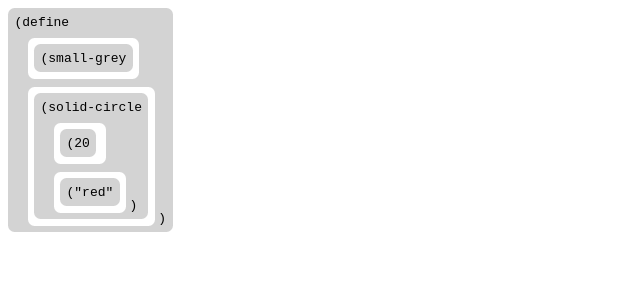
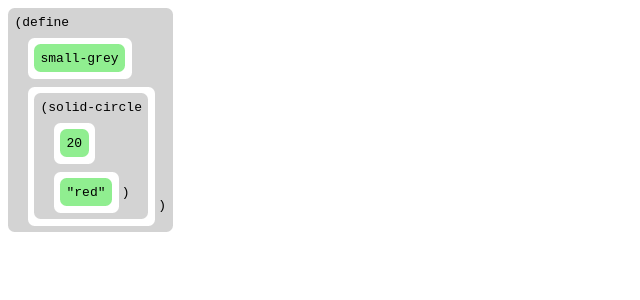
Before and after one commit to kimjulian-gc/Block-Parsons, a React (Vite) app: page / in a window 1280 px wide. Shown: the top 300 px of the page, without its empty margins (0-640 px from the left). Built offline with nearby package versions, Linux system fonts and the light colour scheme.

Commit message:
Support constants properly

```diff
--- a/src/block/ArgumentSlot.tsx
+++ b/src/block/ArgumentSlot.tsx
@@ -10,7 +10,7 @@ export function ArgumentSlot({ blockProps }: ArgumentSlotProps) {
   return (
     <Box
       width={"fit-content"}
-      minWidth={"3em"}
+      minWidth={"2em"}
       minHeight={"0.25em"}
       bgcolor={"white"}
       padding={"0.5em"}
--- a/src/block/Block.tsx
+++ b/src/block/Block.tsx
@@ -9,17 +9,15 @@ interface ArgumentOptions {
 
 export interface BlockProps {
   name: string;
-  argumentOptions: ArgumentOptions;
+  argumentOptions?: ArgumentOptions;
   // TODO: i don't like this implementation of child
   //  blocks, ideally i'd like child elements
   childBlocks?: BlockProps[];
 }
 
-export function Block({
-  name,
-  argumentOptions: { minAmount },
-  childBlocks,
-}: BlockProps) {
+export function Block({ name, argumentOptions, childBlocks }: BlockProps) {
+  const { minAmount } = argumentOptions ?? { minAmount: 0 };
+  const isConstant = minAmount === 0;
   const [args] = useState<(BlockProps | undefined)[]>(() => {
     if (!childBlocks) {
       return Array.from({ length: minAmount });
@@ -35,19 +33,22 @@ export function Block({
   return (
     <Stack
       width={"fit-content"}
-      bgcolor={"lightgray"}
+      bgcolor={isConstant ? "lightgreen" : "lightgray"}
       padding={"0.5em"}
       borderRadius={"0.5em"}
       fontFamily={"monospace"}
       spacing={1}
       useFlexGap
     >
-      ({name}
+      {isConstant ? null : "("}
+      {name}
       {args.map((blockProps, index) =>
         index === args.length - 1 ? (
           <Stack direction={"row"} alignItems={"flex-end"} key={index}>
             <ArgumentSlot blockProps={blockProps} />{" "}
-            <Box marginLeft={"0.25em"}>)</Box>
+            <Box marginLeft={"0.25em"} marginBottom={"1em"}>
+              )
+            </Box>
           </Stack>
         ) : (
           <ArgumentSlot blockProps={blockProps} key={index} />
--- a/src/main.tsx
+++ b/src/main.tsx
@@ -13,10 +13,7 @@ const blocks = [
   {
     name: "solid-circle",
     argumentOptions: { minAmount: 2 },
-    childBlocks: [
-      { name: "20", argumentOptions: { minAmount: 0 } },
-      { name: '"red"', argumentOptions: { minAmount: 0 } },
-    ],
+    childBlocks: [{ name: "20" }, { name: '"red"' }],
   },
 ];
 
```
Also changed, not shown: 1 other file (tests, documents, lock files or other folders).
